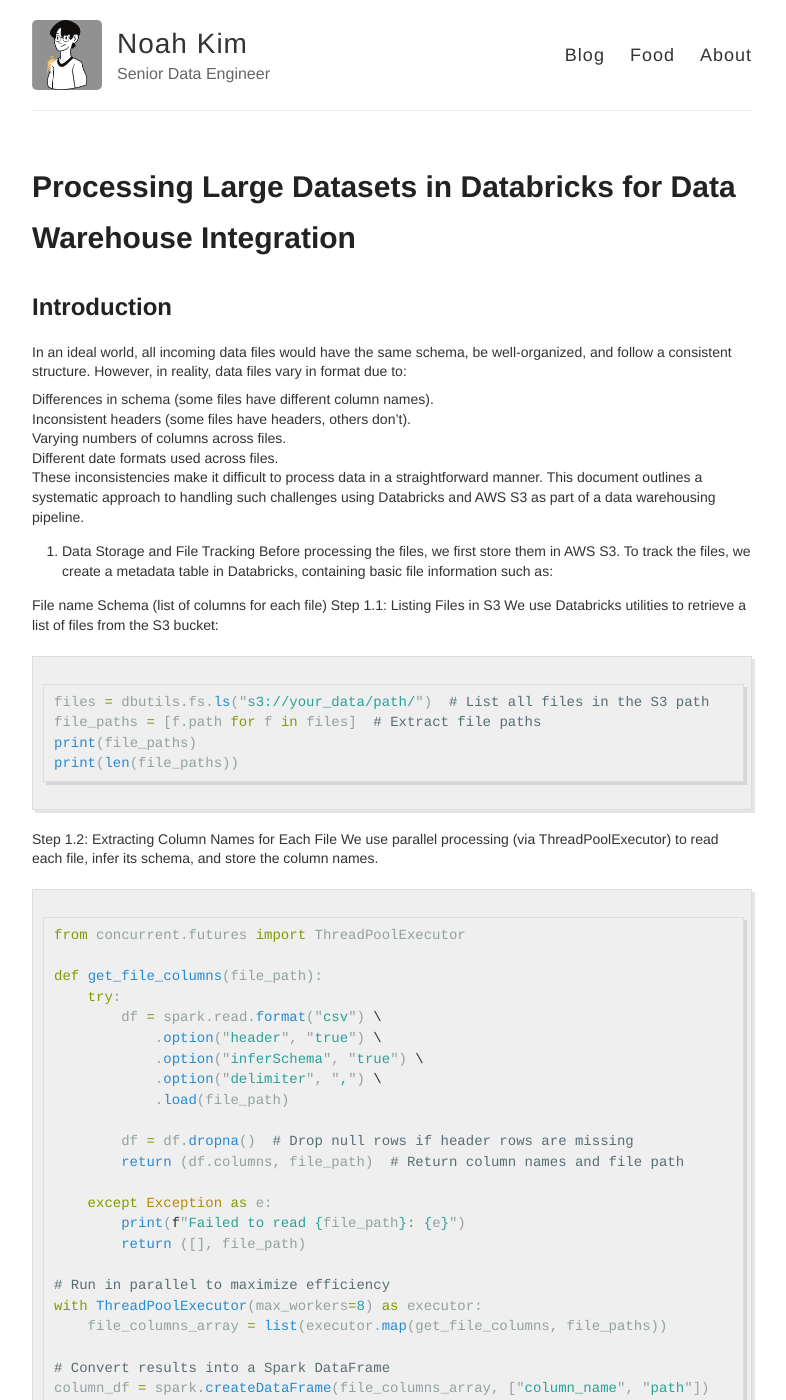
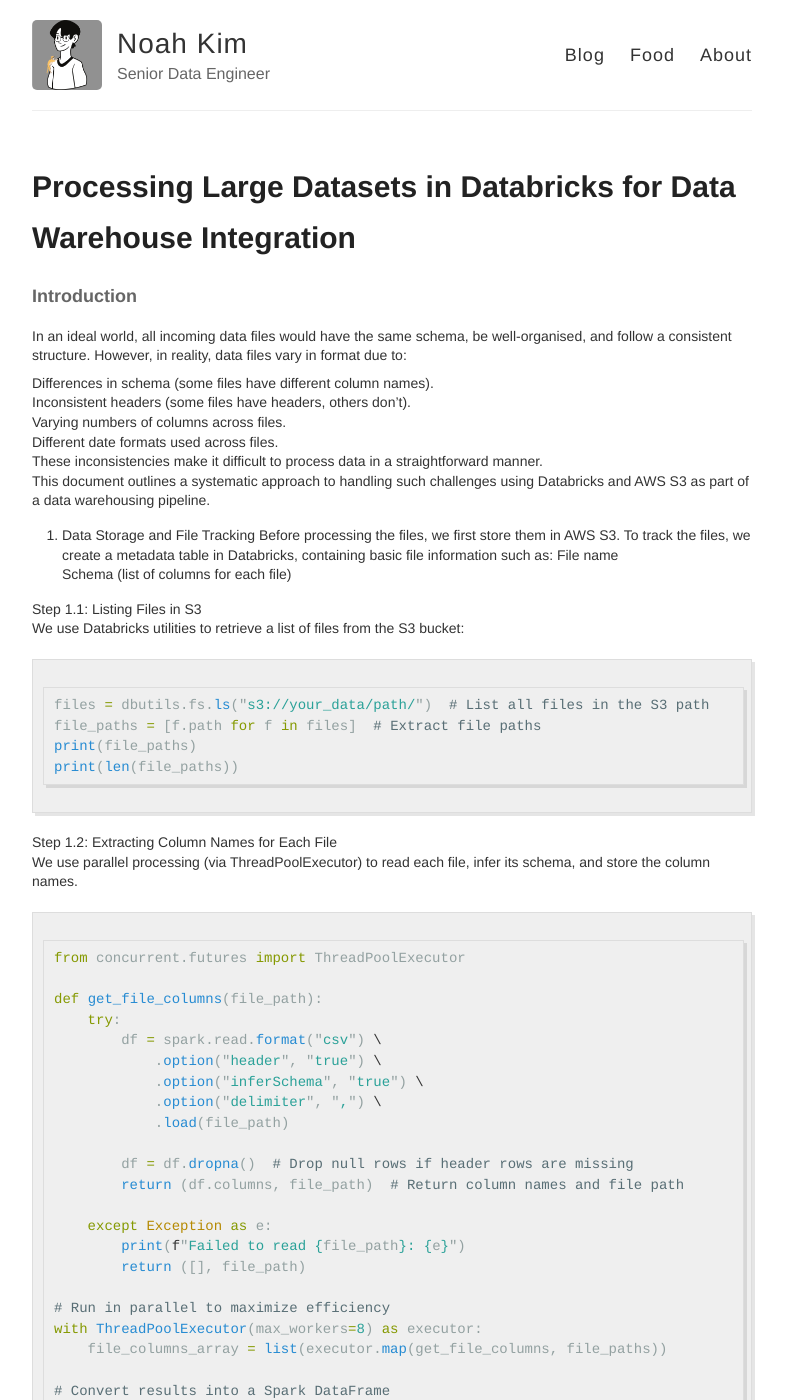
Before and after one commit to noahtjkim/noahtjkim.github.io, a Jekyll site: the page built from _posts/2025-03-19-Processing-Large_Datasets-in-Databricks-for-Data-Warehouse-Integration.md, in a window 1280 px wide and 1400 px high. Shown: the whole window, without its empty margins (248-1034 px from the left). Built offline with Jekyll 4.4.1, drawn with Linux system fonts in a browser that asks for light colours.

Commit message:
Update 2025-03-19-Processing-Large_Datasets-in-Databricks-for-Data-Warehouse-Integration.md

```diff
--- a/_posts/2025-03-19-Processing-Large_Datasets-in-Databricks-for-Data-Warehouse-Integration.md
+++ b/_posts/2025-03-19-Processing-Large_Datasets-in-Databricks-for-Data-Warehouse-Integration.md
@@ -4,20 +4,22 @@ title: Processing Large Datasets in Databricks for Data Warehouse Integration
 categories: engineering
 ---
 
-## Introduction
-In an ideal world, all incoming data files would have the same schema, be well-organized, and follow a consistent structure. However, in reality, data files vary in format due to:
+#### Introduction
+In an ideal world, all incoming data files would have the same schema, be well-organised, and follow a consistent structure. However, in reality, data files vary in format due to:
 
 Differences in schema (some files have different column names).
 Inconsistent headers (some files have headers, others don’t).
 Varying numbers of columns across files.
 Different date formats used across files.
-These inconsistencies make it difficult to process data in a straightforward manner. This document outlines a systematic approach to handling such challenges using Databricks and AWS S3 as part of a data warehousing pipeline.
+These inconsistencies make it difficult to process data in a straightforward manner.
+This document outlines a systematic approach to handling such challenges using Databricks and AWS S3 as part of a data warehousing pipeline.
 
 1. Data Storage and File Tracking
-Before processing the files, we first store them in AWS S3. To track the files, we create a metadata table in Databricks, containing basic file information such as:
-
+Before processing the files, we first store them in AWS S3.
+To track the files, we create a metadata table in Databricks, containing basic file information such as:
 File name
 Schema (list of columns for each file)
+
 Step 1.1: Listing Files in S3
 We use Databricks utilities to retrieve a list of files from the S3 bucket:
 
```
